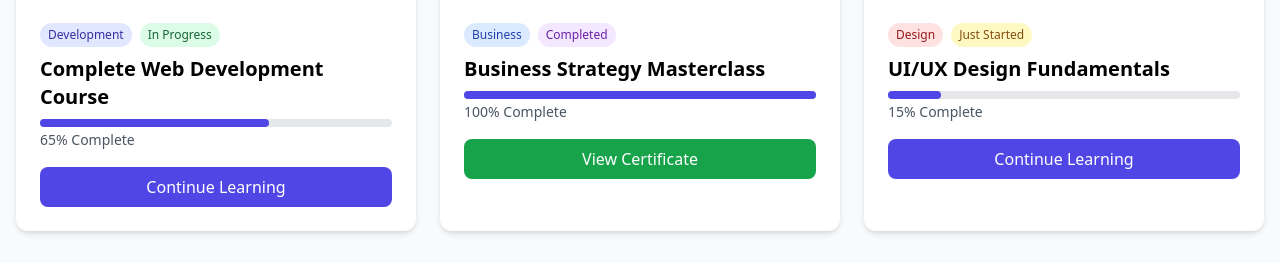
After one commit to wassim205/Youdemy, a PHP site: page /app/view/userPages/MyCourses.php in a window 1280 px wide. The commit adds this page. Shown: the part 569-832 px from the top of the page. Run offline with PHP 8.4, Linux system fonts and the light colour scheme; some libraries are stand-ins or nearby versions.

Commit message:
YD-7 YD-4 completer l'authentification et la creation la page de mes cours et le header dinamique

```diff
--- a/app/view/partials/header.php
+++ b/app/view/partials/header.php
@@ -1,5 +1,6 @@
 <!DOCTYPE html>
 <html lang="en">
+
 <head>
     <meta charset="UTF-8">
     <meta name="viewport" content="width=device-width, initial-scale=1.0">
@@ -7,6 +8,7 @@
     <link rel="stylesheet" href="https://cdnjs.cloudflare.com/ajax/libs/font-awesome/6.5.1/css/all.min.css">
     <script src="https://cdn.tailwindcss.com"></script>
 </head>
+
 <body class="bg-gray-50 min-h-screen">
     <!-- Navigation -->
     <nav class="bg-indigo-600 text-white shadow-lg">
@@ -22,17 +24,24 @@
                 <div class="hidden md:block flex-1 max-w-xl mx-4">
                     <div class="relative">
                         <input type="text" placeholder="Search for courses..."
-                               class="w-full px-4 py-2 pl-10 pr-8 rounded-lg text-gray-900 focus:outline-none focus:ring-2 focus:ring-indigo-400">
+                            class="w-full px-4 py-2 pl-10 pr-8 rounded-lg text-gray-900 focus:outline-none focus:ring-2 focus:ring-indigo-400">
                         <i class="fas fa-search absolute left-3 top-1/2 transform -translate-y-1/2 text-gray-400"></i>
                     </div>
                 </div>
 
                 <!-- Navigation Links -->
                 <div class="flex items-center space-x-4">
-                    <a href="#" class="hover:text-indigo-200 flex items-center space-x-1">
-                        <i class="fas fa-graduation-cap"></i>
-                        <span>My Courses</span>
-                    </a>
+                    <?php if ($_SERVER["REQUEST_URI"] == "/MyCourses"): ?>
+                        <a href="/Youdemy/Student" class="hover:text-indigo-200 flex items-center space-x-1">
+                            <i class="fas fa-graduation-cap"></i>
+                            <span>Home</span>
+                        </a>
+                    <?php elseif ($_SERVER["REQUEST_URI"] == "/Youdemy/Student"): ?>
+                        <a href="/MyCourses" class="hover:text-indigo-200 flex items-center space-x-1">
+                            <i class="fas fa-graduation-cap"></i>
+                            <span>My Courses</span>
+                        </a>
+                    <?php endif; ?>
                     <div class="relative group">
                         <button class="flex items-center space-x-1 hover:text-indigo-200">
                             <i class="fas fa-user-circle text-xl"></i>
--- /dev/null
+++ b/app/view/userPages/MyCourses.php
@@ -0,0 +1,87 @@
+<?php include __DIR__ . "/../partials/header.php" ?>
+
+<!-- Main Content -->
+<main class="max-w-7xl mx-auto px-4 py-8">
+    <!-- Page Header -->
+    <div class="bg-gradient-to-r from-indigo-600 to-blue-500 rounded-2xl text-white p-8 mb-8">
+        <div class="max-w-3xl">
+            <h1 class="text-4xl font-bold mb-4">My Courses</h1>
+            <p class="text-xl text-indigo-100">Continue your learning journey. Track your progress and pick up where you left off.</p>
+        </div>
+    </div>
+
+    <!-- Course Categories -->
+    <div class="flex space-x-4 mb-6">
+        <button class="px-4 py-2 bg-indigo-600 text-white rounded-lg">All Courses</button>
+        <button class="px-4 py-2 bg-white text-gray-600 rounded-lg hover:bg-gray-50">In Progress</button>
+        <button class="px-4 py-2 bg-white text-gray-600 rounded-lg hover:bg-gray-50">Completed</button>
+    </div>
+
+    <!-- Course Grid -->
+    <div class="grid grid-cols-1 md:grid-cols-2 lg:grid-cols-3 gap-6">
+        <!-- Course Card 1 -->
+        <div class="bg-white rounded-xl shadow-md overflow-hidden hover:shadow-lg transition-shadow">
+            <img src="https://imgs.search.brave.com/EGqm4HJm7tNfNqNsYcEvAr0_fIb-EdneZ77mYaObBzE/rs:fit:860:0:0:0/g:ce/aHR0cHM6Ly93d3cu/c2N1LmVkdS9tZWRp/YS9tb2JpL3Nlc3Np/b24taW1hZ2VzLWFu/ZC1zY3JlZW5zaG90/cy9NQUItNTAweDUw/MC5wbmc" alt="Course thumbnail" class="w-full h-48 object-cover">
+            <div class="p-6">
+                <div class="flex items-center space-x-2 mb-2">
+                    <span class="px-2 py-1 bg-indigo-100 text-indigo-800 text-xs rounded-full">Development</span>
+                    <span class="px-2 py-1 bg-green-100 text-green-800 text-xs rounded-full">In Progress</span>
+                </div>
+                <h3 class="text-xl font-bold mb-2">Complete Web Development Course</h3>
+                <div class="mb-4">
+                    <div class="w-full bg-gray-200 rounded-full h-2">
+                        <div class="bg-indigo-600 h-2 rounded-full" style="width: 65%"></div>
+                    </div>
+                    <span class="text-sm text-gray-600">65% Complete</span>
+                </div>
+                <a href="#" class="block text-center bg-indigo-600 text-white py-2 rounded-lg hover:bg-indigo-700 transition-colors">
+                    Continue Learning
+                </a>
+            </div>
+        </div>
+
+        <!-- Course Card 2 -->
+        <div class="bg-white rounded-xl shadow-md overflow-hidden hover:shadow-lg transition-shadow">
+            <img src="https://imgs.search.brave.com/3pbWOMtMLfrbdsrHaoT5lmhJ3PMGP3MQZ_D7iAyoLDI/rs:fit:860:0:0:0/g:ce/aHR0cHM6Ly9jYW1w/dXMudzNzY2hvb2xz/LmNvbS9jZG4vc2hv/cC9maWxlcy9jb2Rp/bmctb24tbGFwdG9w/XzE1MDB4MTAwMS5q/cGc_dj0xNjU0NjA3/MzI4" alt="Course thumbnail" class="w-full h-48 object-cover">
+            <div class="p-6">
+                <div class="flex items-center space-x-2 mb-2">
+                    <span class="px-2 py-1 bg-blue-100 text-blue-800 text-xs rounded-full">Business</span>
+                    <span class="px-2 py-1 bg-purple-100 text-purple-800 text-xs rounded-full">Completed</span>
+                </div>
+                <h3 class="text-xl font-bold mb-2">Business Strategy Masterclass</h3>
+                <div class="mb-4">
+                    <div class="w-full bg-gray-200 rounded-full h-2">
+                        <div class="bg-indigo-600 h-2 rounded-full w-full"></div>
+                    </div>
+                    <span class="text-sm text-gray-600">100% Complete</span>
+                </div>
+                <a href="#" class="block text-center bg-green-600 text-white py-2 rounded-lg hover:bg-green-700 transition-colors">
+                    View Certificate
+                </a>
+            </div>
+        </div>
+
+        <!-- Course Card 3 -->
+        <div class="bg-white rounded-xl shadow-md overflow-hidden hover:shadow-lg transition-shadow">
+            <img src="/api/placeholder/400/320" alt="Course thumbnail" class="w-full h-48 object-cover">
+            <div class="p-6">
+                <div class="flex items-center space-x-2 mb-2">
+                    <span class="px-2 py-1 bg-red-100 text-red-800 text-xs rounded-full">Design</span>
+                    <span class="px-2 py-1 bg-yellow-100 text-yellow-800 text-xs rounded-full">Just Started</span>
+                </div>
+                <h3 class="text-xl font-bold mb-2">UI/UX Design Fundamentals</h3>
+                <div class="mb-4">
+                    <div class="w-full bg-gray-200 rounded-full h-2">
+                        <div class="bg-indigo-600 h-2 rounded-full" style="width: 15%"></div>
+                    </div>
+                    <span class="text-sm text-gray-600">15% Complete</span>
+                </div>
+                <a href="#" class="block text-center bg-indigo-600 text-white py-2 rounded-lg hover:bg-indigo-700 transition-colors">
+                    Continue Learning
+                </a>
+            </div>
+        </div>
+    </div>
+</main>
+</body>
+</html>
--- a/public/index.php
+++ b/public/index.php
@@ -20,6 +20,8 @@ Route::get("/login", [AuthController::class, "login"]);
 Route::post("/login", [AuthController::class, "handleLogin"]);
 Route::get("/Youdemy/Student", [AuthController::class, "student"]);
 Route::get("/logout", [AuthController::class, "logout"]);
+Route::get("/MyCourses", [UserController::class, "showMyCourses"]);
+
 
 
 // Dispatch the request
```
Also changed, not shown: app/controller/UsersController.php (+20 -0 lines), app/view/userPages/studentHome.php (+8 -6 lines), core/BaseController.php (+5 -5 lines).
